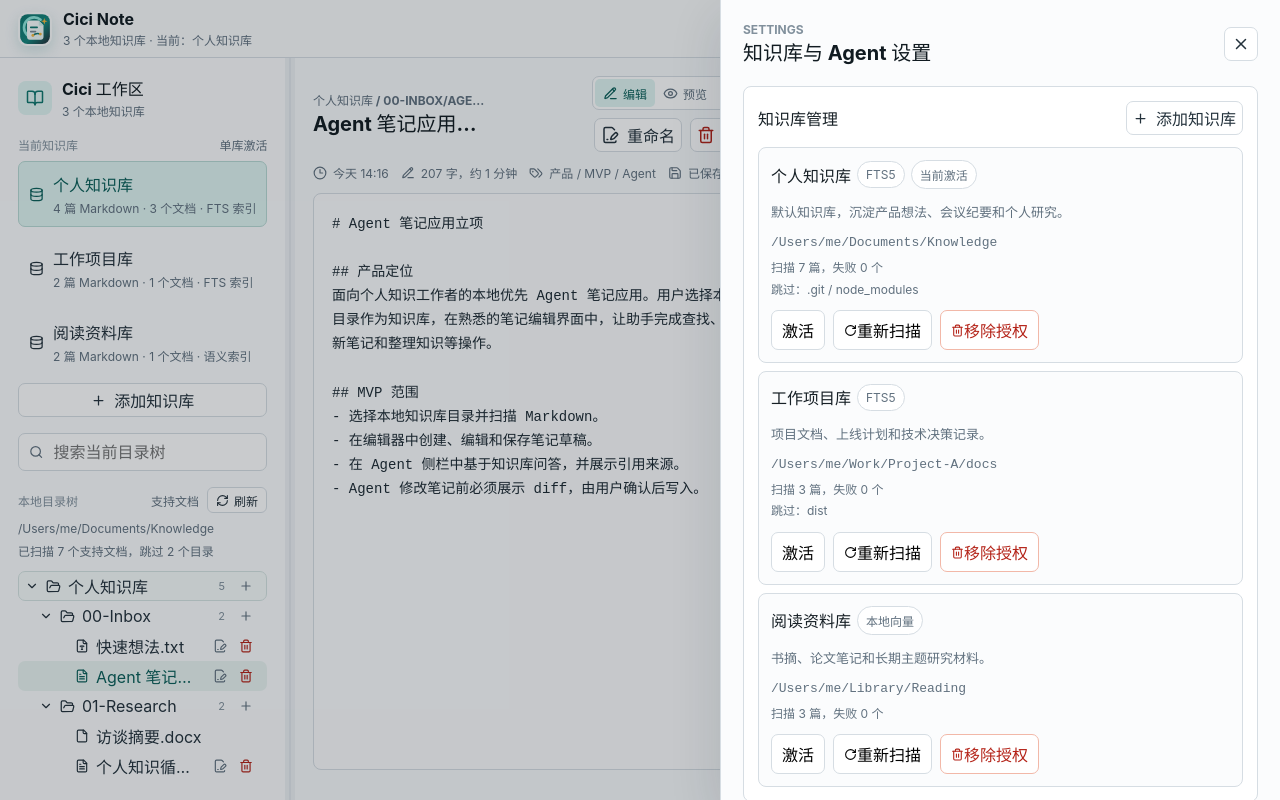
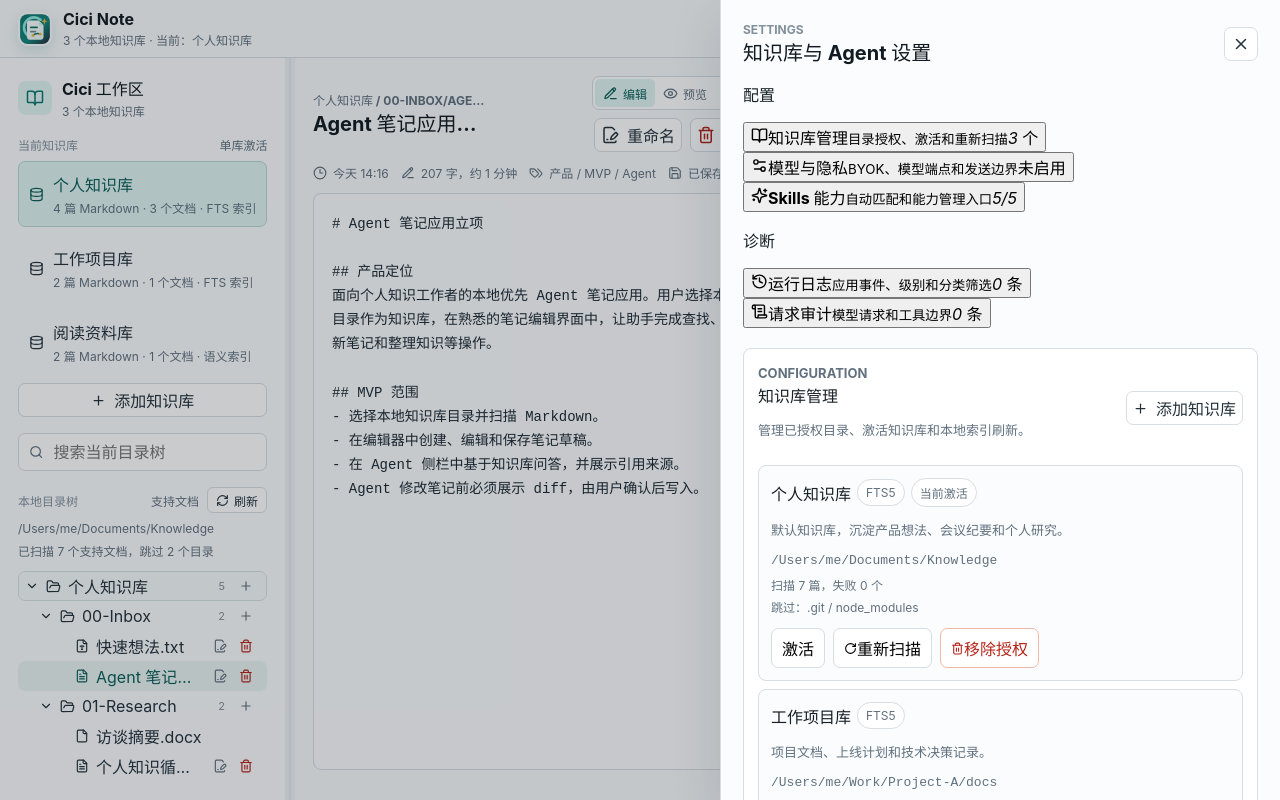
Before and after one commit to ciri667/orange, a React (Vite) app: page / in a window 1280 px wide. Both pictures are taken after a click on the button 1245 px from the left and 28 px from the top of the page. Built offline with nearby package versions, Linux system fonts and the light colour scheme.

Commit message:
refactor(settings): 重构设置页分区导航
- 新增 activeSection 驱动左侧设置项与右侧内容同步
- 按配置和诊断拆分知识库、模型、Skills、日志和审计分区
- 补充设置保存、密钥保存和分区切换的脱敏分级日志

```diff
--- a/src/settings/SettingsDrawer.tsx
+++ b/src/settings/SettingsDrawer.tsx
@@ -1,5 +1,21 @@
-import { Check, FolderOpen, KeyRound, Plus, RotateCw, Save, Sparkles, Trash2, X } from "lucide-react";
-import { useEffect, useState } from "react";
+import {
+  BookOpen,
+  FolderOpen,
+  History,
+  KeyRound,
+  Plus,
+  RotateCw,
+  Save,
+  ScrollText,
+  Settings2,
+  ShieldCheck,
+  Sparkles,
+  Trash2,
+  X,
+} from "lucide-react";
+import type { LucideIcon } from "lucide-react";
+import { useEffect, useMemo, useState } from "react";
+import { logDebug, logError, logInfo } from "../shared/logger";
 import type {
   AgentSkill,
   AppEventLog,
@@ -12,7 +28,27 @@ import type {
 } from "../shared/types";
 import { SkillsModal } from "./SkillsModal";
 
-/** 设置抽屉，展示多知识库管理、模型策略和写入权限。 */
+/** 设置页左侧导航的可选分区，和右侧主内容一一对应。 */
+type SettingsSectionId = "knowledge" | "model" | "skills" | "eventLogs" | "auditLogs";
+
+/** 设置页导航分组，帮助用户区分可配置项和只读诊断项。 */
+type SettingsSectionGroup = "配置" | "诊断";
+
+/** 设置页导航项展示模型，meta 只放脱敏状态或轻量计数。 */
+interface SettingsSectionNavItem {
+  id: SettingsSectionId;
+  group: SettingsSectionGroup;
+  label: string;
+  description: string;
+  meta: string;
+  icon: LucideIcon;
+  tone?: "neutral" | "success" | "warning";
+}
+
+/** 左侧导航分组顺序，保证配置项始终排在诊断项之前。 */
+const SETTINGS_SECTION_GROUPS: SettingsSectionGroup[] = ["配置", "诊断"];
+
+/** 设置抽屉，展示多知识库、模型策略、Skills 和诊断信息。 */
 export function SettingsDrawer({
   knowledgeBases,
   activeKnowledgeBaseId,
@@ -68,6 +104,8 @@ export function SettingsDrawer({
   const [apiKeyDraft, setApiKeyDraft] = useState("");
   /** Skills 管理弹窗状态，避免设置抽屉内一次性铺开完整管理页。 */
   const [isSkillsModalOpen, setIsSkillsModalOpen] = useState(false);
+  /** 当前设置分区，驱动左侧导航高亮和右侧单页内容渲染。 */
+  const [activeSection, setActiveSection] = useState<SettingsSectionId>("knowledge");
   /** 应用事件日志级别筛选，空字符串表示不过滤。 */
   const [eventLogLevel, setEventLogLevel] = useState<AppEventLogLevel | "">("");
   /** 应用事件日志分类筛选，空字符串表示不过滤。 */
@@ -78,26 +116,140 @@ export function SettingsDrawer({
   const autoSkillCount = skills.filter((skill) => skill.enabled && skill.allowAutoInvoke).length;
   /** 文件式 skill 数量用于确认用户目录扫描是否已生效。 */
   const fileSkillCount = skills.filter((skill) => skill.source === "file").length;
+  /** 左侧导航项只汇总脱敏状态和轻量计数，避免路径、密钥或请求内容进入 UI 状态元数据。 */
+  const settingsNavItems = useMemo<SettingsSectionNavItem[]>(
+    () => [
+      {
+        id: "knowledge",
+        group: "配置",
+        label: "知识库管理",
+        description: "目录授权、激活和重新扫描",
+        meta: `${knowledgeBases.length} 个`,
+        icon: BookOpen,
+        tone: knowledgeBases.some((knowledgeBase) => knowledgeBase.status === "error") ? "warning" : "neutral",
+      },
+      {
+        id: "model",
+        group: "配置",
+        label: "模型与隐私",
+        description: "BYOK、模型端点和发送边界",
+        meta: settingsDraft.modelConfig.enabled ? "已启用" : "未启用",
+        icon: Settings2,
+        tone: settingsDraft.modelConfig.enabled ? "success" : "neutral",
+      },
+      {
+        id: "skills",
+        group: "配置",
+        label: "Skills 能力",
+        description: "自动匹配和能力管理入口",
+        meta: `${enabledSkillCount}/${skills.length}`,
+        icon: Sparkles,
+        tone: settingsDraft.skillSettings.activationMode === "auto" ? "success" : "neutral",
+      },
+      {
+        id: "eventLogs",
+        group: "诊断",
+        label: "运行日志",
+        description: "应用事件、级别和分类筛选",
+        meta: `${appEventLogs.length} 条`,
+        icon: History,
+        tone: appEventLogs.some((log) => log.level === "error") ? "warning" : "neutral",
+      },
+      {
+        id: "auditLogs",
+        group: "诊断",
+        label: "请求审计",
+        description: "模型请求和工具边界",
+        meta: `${auditLogs.length} 条`,
+        icon: ScrollText,
+        tone: "neutral",
+      },
+    ],
+    [
+      appEventLogs,
+      auditLogs.length,
+      enabledSkillCount,
+      knowledgeBases,
+      settingsDraft.modelConfig.enabled,
+      settingsDraft.skillSettings.activationMode,
+      skills.length,
+    ],
+  );
 
   useEffect(() => {
     setSettingsDraft(settings);
   }, [settings]);
 
-  /** 保存模型与隐私设置；写入确认策略在首版始终保持开启。 */
+  /** 保存模型、隐私和 skill 设置；日志只记录状态和耗时，不记录端点、模型名或密钥。 */
   async function handleSaveSettings() {
-    await onSaveSettings({
+    const startedAt = performance.now();
+    const nextSettings = {
       ...settingsDraft,
       writeConfirmationRequired: true,
+    };
+
+    logInfo("设置页保存用户设置。", {
+      category: "settings",
+      event: "settings_save",
+      status: "started",
+      metadata: {
+        modelEnabled: nextSettings.modelConfig.enabled,
+        privacyPolicy: nextSettings.privacyPolicy,
+        skillActivationMode: nextSettings.skillSettings.activationMode,
+      },
     });
+
+    try {
+      await onSaveSettings(nextSettings);
+      logInfo("设置页用户设置保存完成。", {
+        category: "settings",
+        event: "settings_save",
+        status: "completed",
+        durationMs: performance.now() - startedAt,
+      });
+    } catch (error) {
+      logError("设置页用户设置保存失败。", {
+        category: "settings",
+        event: "settings_save",
+        status: "failed",
+        durationMs: performance.now() - startedAt,
+        error,
+      });
+      throw error;
+    }
   }
 
-  /** 保存 BYOK key 后清空输入框，避免密钥继续留在可见表单状态里。 */
+  /** 保存 BYOK key 后清空输入框，日志只记录是否提交了输入，不记录密钥内容。 */
   async function handleSaveApiKey() {
+    const startedAt = performance.now();
+
+    logInfo("设置页保存模型密钥。", {
+      category: "settings",
+      event: "model_api_key_save",
+      status: "started",
+      metadata: {
+        hasInput: Boolean(apiKeyDraft.trim()),
+      },
+    });
+
     try {
       await onSaveApiKey(apiKeyDraft);
       setApiKeyDraft("");
-    } catch {
+      logInfo("设置页模型密钥保存完成。", {
+        category: "settings",
+        event: "model_api_key_save",
+        status: "completed",
+        durationMs: performance.now() - startedAt,
+      });
+    } catch (error) {
       // 外层已经把失败原因写入全局 notice；这里保留输入，方便用户修正后重试。
+      logError("设置页模型密钥保存失败。", {
+        category: "settings",
+        event: "model_api_key_save",
+        status: "failed",
+        durationMs: performance.now() - startedAt,
+        error,
+      });
     }
   }
 
@@ -110,6 +262,24 @@ export function SettingsDrawer({
         [field]: value,
       },
     }));
+  }
+
+  /** 切换设置分区并写入低频调试日志，便于诊断导航状态但不影响渲染性能。 */
+  function handleActiveSectionChange(sectionId: SettingsSectionId) {
+    if (sectionId === activeSection) {
+      return;
+    }
+
+    logDebug("切换设置页分区。", {
+      category: "settings",
+      event: "settings_section_change",
+      status: "completed",
+      metadata: {
+        from: activeSection,
+        to: sectionId,
+      },
+    });
+    setActiveSection(sectionId);
   }
 
   /** 返回当前运行日志筛选条件，供刷新和清空后重载列表复用。 */
@@ -132,29 +302,58 @@ export function SettingsDrawer({
     void onRefreshAppEventLogs({ level: eventLogLevel, category });
   }
 
+  /** 渲染设置导航分组；按配置/诊断拆开，避免所有入口混在同一列表里。 */
+  function renderNavigationGroup(group: SettingsSectionGroup) {
+    const groupItems = settingsNavItems.filter((item) => item.group === group);
+
     return (
-    <div className="settings-backdrop" role="presentation">
-      <aside className="settings-drawer" aria-label="设置">
-        <header className="settings-header">
+      <div className="settings-nav-group" key={group}>
+        <p className="settings-nav-group-label">{group}</p>
+        <div className="settings-nav-items">
+          {groupItems.map((item) => {
+            const SectionIcon = item.icon;
+
+            return (
+              <button
+                className={`settings-nav-item ${activeSection === item.id ? "active" : ""}`}
+                key={item.id}
+                type="button"
+                aria-current={activeSection === item.id ? "page" : undefined}
+                onClick={() => handleActiveSectionChange(item.id)}
+              >
+                <SectionIcon size={17} />
+                <span className="settings-nav-text">
+                  <strong>{item.label}</strong>
+                  <small>{item.description}</small>
+                </span>
+                <em className={`settings-nav-meta ${item.tone ?? "neutral"}`}>{item.meta}</em>
+              </button>
+            );
+          })}
+        </div>
+      </div>
+    );
+  }
+
+  /** 根据左侧选中项只渲染一个主配置区，避免设置面板出现长串卡片和双重滚动。 */
+  function renderActiveSection() {
+    if (activeSection === "knowledge") {
+      return (
+        <section className="settings-section" aria-labelledby="knowledge-settings-title">
+          <div className="settings-section-title settings-content-title">
             <div>
-            <p className="section-label">Settings</p>
-            <h2>知识库与 Agent 设置</h2>
+              <p className="section-label">Configuration</p>
+              <h3 id="knowledge-settings-title">知识库管理</h3>
+              <p>管理已授权目录、激活知识库和本地索引刷新。</p>
             </div>
-          <button className="icon-button" type="button" title="关闭设置" onClick={onClose}>
-            <X size={18} />
-          </button>
-        </header>
-
-        <div className="settings-section">
-          <div className="settings-section-title">
-            <h3>知识库管理</h3>
             <button className="ghost-button" type="button" onClick={onAddKnowledgeBase}>
               <Plus size={15} />
               添加知识库
             </button>
           </div>
           <div className="settings-kb-list">
-            {knowledgeBases.map((knowledgeBase) => (
+            {knowledgeBases.length ? (
+              knowledgeBases.map((knowledgeBase) => (
                 <article className="settings-kb-card" key={knowledgeBase.id}>
                   <div>
                     <div className="kb-card-title">
@@ -185,16 +384,27 @@ export function SettingsDrawer({
                     </button>
                   </div>
                 </article>
-            ))}
+              ))
+            ) : (
+              <p className="settings-empty">暂无已授权知识库。</p>
+            )}
           </div>
+        </section>
+      );
+    }
+
+    if (activeSection === "model") {
+      return (
+        <section className="settings-section" aria-labelledby="model-settings-title">
+          <div className="settings-section-title settings-content-title">
+            <div>
+              <p className="section-label">Configuration</p>
+              <h3 id="model-settings-title">模型与隐私</h3>
+              <p>配置 OpenAI-compatible BYOK、发送边界和写入确认策略。</p>
             </div>
-
-        <div className="settings-section">
-          <div className="settings-section-title">
-            <h3>模型与工具</h3>
             <button className="primary-button compact" type="button" onClick={handleSaveSettings} disabled={isBusy}>
               <Save size={14} />
-              保存
+              保存设置
             </button>
           </div>
           <div className="settings-grid">
@@ -247,7 +457,7 @@ export function SettingsDrawer({
               <span>Key reference</span>
               <input value={settingsDraft.modelConfig.keyReference} readOnly />
             </label>
-            <label>
+            <label className="settings-full-row">
               <span>API key</span>
               <div className="key-save-row">
                 <input
@@ -267,15 +477,33 @@ export function SettingsDrawer({
               </div>
             </label>
           </div>
+          <div className="policy-row">
+            <ShieldCheck size={16} />
+            <span>Agent 写入工具只能生成 diff；用户确认后才执行路径校验、hash 校验和原子写入。</span>
           </div>
+        </section>
+      );
+    }
 
-        <div className="settings-section">
-          <div className="settings-section-title">
-            <h3>Skills 能力</h3>
+    if (activeSection === "skills") {
+      return (
+        <section className="settings-section" aria-labelledby="skills-settings-title">
+          <div className="settings-section-title settings-content-title">
+            <div>
+              <p className="section-label">Configuration</p>
+              <h3 id="skills-settings-title">Skills 能力</h3>
+              <p>管理 Agent 可用能力和未显式选择时的匹配方式。</p>
+            </div>
+            <div className="settings-title-actions">
               <button className="ghost-button" type="button" onClick={() => setIsSkillsModalOpen(true)}>
                 <Sparkles size={14} />
                 管理 Skills
               </button>
+              <button className="primary-button compact" type="button" onClick={handleSaveSettings} disabled={isBusy}>
+                <Save size={14} />
+                保存设置
+              </button>
+            </div>
           </div>
           <div className="skills-summary">
             <div>
@@ -286,7 +514,7 @@ export function SettingsDrawer({
             </div>
             <div>
               <span>自动触发</span>
-              <strong>{settings.skillSettings.activationMode === "auto" ? `${autoSkillCount} 个` : "已关闭"}</strong>
+              <strong>{settingsDraft.skillSettings.activationMode === "auto" ? `${autoSkillCount} 个` : "已关闭"}</strong>
             </div>
             <div>
               <span>文件 Skills</span>
@@ -308,19 +536,19 @@ export function SettingsDrawer({
             />
             <span>允许未显式选择时自动匹配 skill</span>
           </label>
+        </section>
+      );
+    }
+
+    if (activeSection === "eventLogs") {
+      return (
+        <section className="settings-section" aria-labelledby="event-log-settings-title">
+          <div className="settings-section-title settings-content-title">
+            <div>
+              <p className="section-label">Diagnostics</p>
+              <h3 id="event-log-settings-title">运行日志</h3>
+              <p>查看应用事件日志，按级别和分类筛选。</p>
             </div>
-
-        <div className="settings-section">
-          <h3>写入策略</h3>
-          <div className="policy-row">
-            <Check size={16} />
-            <span>Agent 写入工具只能生成 diff；用户确认后才执行路径校验、hash 校验和原子写入。</span>
-          </div>
-        </div>
-
-        <div className="settings-section">
-          <div className="settings-section-title">
-            <h3>运行日志与诊断</h3>
             <div className="settings-title-actions">
               <button className="ghost-button" type="button" onClick={onOpenAppLogFolder} disabled={isBusy}>
                 <FolderOpen size={14} />
@@ -330,7 +558,12 @@ export function SettingsDrawer({
                 <RotateCw size={14} />
                 刷新
               </button>
-              <button className="ghost-button danger-action" type="button" onClick={() => onClearAppEventLogs(currentEventLogFilters())} disabled={isBusy}>
+              <button
+                className="ghost-button danger-action"
+                type="button"
+                onClick={() => onClearAppEventLogs(currentEventLogFilters())}
+                disabled={isBusy}
+              >
                 <Trash2 size={14} />
                 清空
               </button>
@@ -371,26 +604,53 @@ export function SettingsDrawer({
             {appEventLogs.length ? (
               appEventLogs.map((log) => <AppEventLogCard key={log.id} log={log} />)
             ) : (
-              <p>暂无运行日志。</p>
+              <p className="settings-empty">暂无运行日志。</p>
             )}
           </div>
+        </section>
+      );
+    }
+
+    return (
+      <section className="settings-section" aria-labelledby="audit-settings-title">
+        <div className="settings-section-title settings-content-title">
+          <div>
+            <p className="section-label">Diagnostics</p>
+            <h3 id="audit-settings-title">请求审计</h3>
+            <p>查看最近模型请求、本地规则回退和工具边界摘要。</p>
           </div>
-
-        <div className="settings-section">
-          <div className="settings-section-title">
-            <h3>请求审计</h3>
           <button className="ghost-button" type="button" onClick={onRefreshAuditLogs} disabled={isBusy}>
             <RotateCw size={14} />
             刷新
           </button>
         </div>
         <div className="audit-list">
-            {auditLogs.length ? (
-              auditLogs.map((log) => <AuditLogCard key={log.id} log={log} />)
-            ) : (
-              <p>暂无审计记录。</p>
-            )}
+          {auditLogs.length ? auditLogs.map((log) => <AuditLogCard key={log.id} log={log} />) : <p className="settings-empty">暂无审计记录。</p>}
         </div>
+      </section>
+    );
+  }
+
+  return (
+    <div className="settings-backdrop" role="presentation" onMouseDown={onClose}>
+      <aside className="settings-drawer" aria-label="设置" onMouseDown={(event) => event.stopPropagation()}>
+        <header className="settings-header">
+          <div>
+            <p className="section-label">Settings</p>
+            <h2>知识库与 Agent 设置</h2>
+          </div>
+          <button className="icon-button" type="button" title="关闭设置" onClick={onClose}>
+            <X size={18} />
+          </button>
+        </header>
+
+        <div className="settings-workbench">
+          <nav className="settings-sidebar" aria-label="设置项">
+            {SETTINGS_SECTION_GROUPS.map((group) => renderNavigationGroup(group))}
+          </nav>
+          <main className="settings-content" aria-label="设置主要内容">
+            {renderActiveSection()}
+          </main>
         </div>
         {isSkillsModalOpen && (
           <SkillsModal
```
Lines whose indentation alone changed are shown as unchanged.
